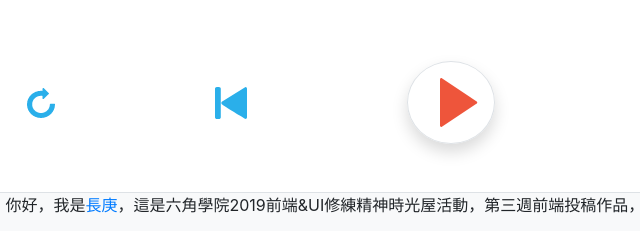
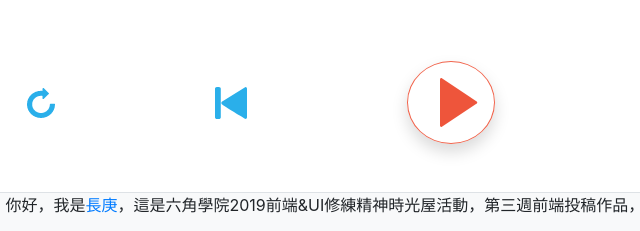
Before and after one commit to dannypc1628/MP3Player-2019-The-F2E, a plain HTML site: page index.html in a window 1280 px wide. In both pictures the pointer is over the element 638 px from the left and 645 px from the top of the page. Shown: the part 543-774 px from the top of the page, 187-827 px from the left. Drawn offline with nearby package versions, Linux system fonts and the light colour scheme.

Commit message:
fix button hover

```diff
--- a/index.html
+++ b/index.html
@@ -35,7 +35,7 @@
                 <div>
                     <img src="/img/btn_last-track-1@2x.png" alt="">
                 </div>
-                <div class="border rounded-circle p-3 shadow play-button">
+                <div class="p-3 shadow play-button">
                     <img v-if="MusicIsPaused==true" v-on:click="PlayOrPaused" class="ml-3 " src="/img/play-button (1).png" alt="">
                     <img v-if="MusicIsPaused==false" v-on:click="PlayOrPaused" class="ml-2 mr-2  " src="/img/pause-button.png" alt="">
                 </div>
--- a/style.css
+++ b/style.css
@@ -46,12 +46,14 @@
     background: -moz-linear-gradient(right,#FFE7E3,#F1644C 80%,#EE553B );
     background: linear-gradient(to right,#FFE7E3,#F1644C 80%,#EE553B );
 }
-.play-button:hover{
-    border-color: aqua;
-    border: 2px solid;
+.play-button{
+
+    border: 1px solid gainsboro;
+    border-radius: 50%;
 }
 
 .play-button:hover{
-    border-color: aqua;
-    border: 8px;
+
+    border: 1px solid #F1644C;
+    border-radius: 50%;
 }
```
